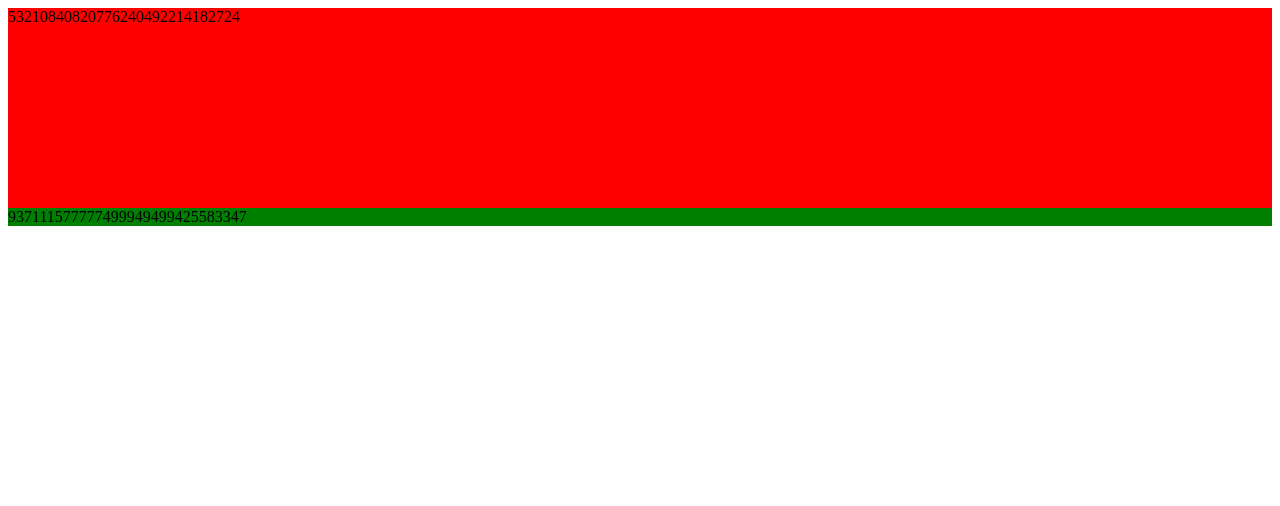
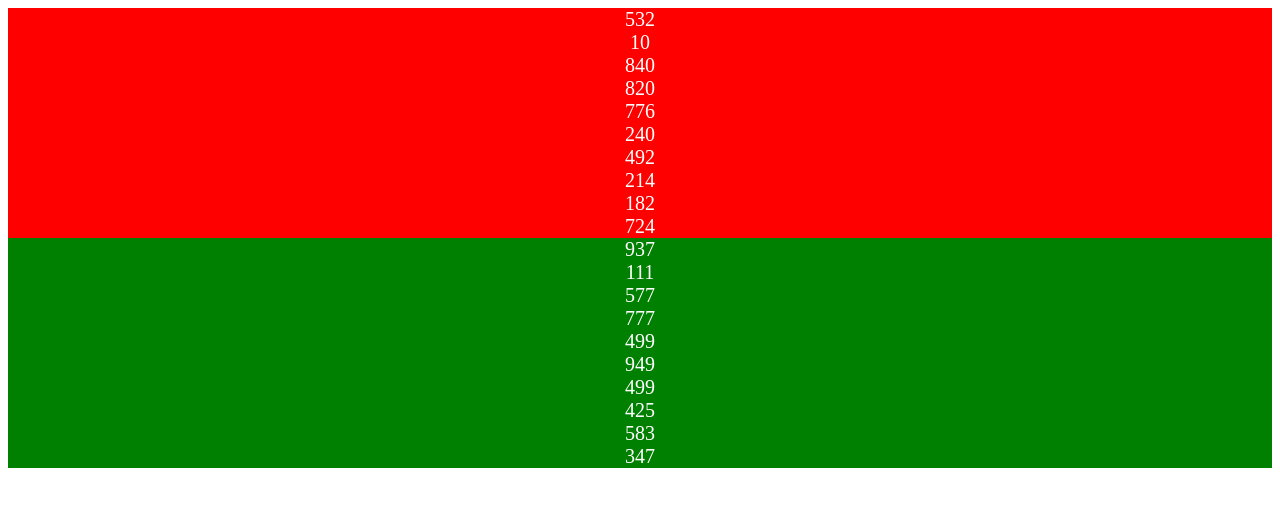
Before and after one commit to devmirko/js-jsnacks-blocco-1, a plain HTML site: page ersercizio 2/index.html in a window 1280 px wide. Drawn offline with Linux system fonts and the light colour scheme.

Commit message:
fine esercizio 2

```diff
--- a/ersercizio 2/script.js
+++ b/ersercizio 2/script.js
@@ -11,10 +11,11 @@ console.log(array);
 for (let i = 0; i < 20; i++){
     const numero = array;
     if (numero[i] % 2 == 0) {
-      document.getElementById("red").innerHTML += numero[i];
+      document.getElementById("red").innerHTML += `<div class="text">${numero[i]}</div>`;
     }
-     else {
-      document.getElementById("green").innerHTML += numero[i];
+
+    else {
+      document.getElementById("green").innerHTML += `<div class="text">${numero[i]}</div>`;
   };
 
 
--- a/ersercizio 2/style.css
+++ b/ersercizio 2/style.css
@@ -1,8 +1,14 @@
 #red{
     background-color: red;
-    height: 200px;
+
 }
 
 #green{
     background-color: green;
 }
+
+.text{
+    color: white;
+    font-size: 20px;
+    text-align: center;
+ }
```
